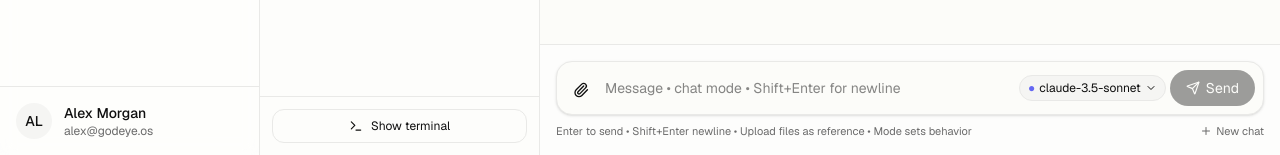
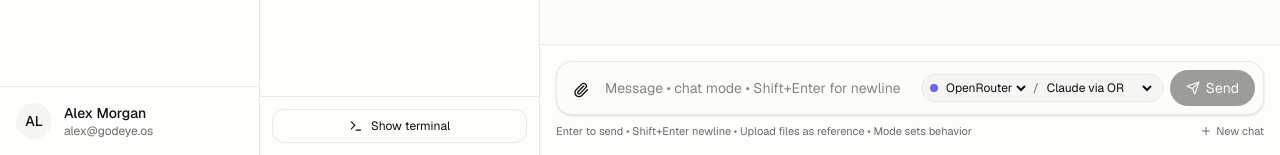
Before and after one commit to mendysam32-spec/godeye-os, a Next.js app: page /chat in a window 1280 px wide. Shown: the part 645-800 px from the top of the page. Built offline with nearby package versions, Linux system fonts and the light colour scheme.

Commit message:
fix: chat fixed viewport scroll + model selector beside Send

```diff
--- a/src/app/chat/page.tsx
+++ b/src/app/chat/page.tsx
@@ -169,10 +169,10 @@ export default function ChatPage() {
   const modelList = providerObj?.models || [];
 
   return (
-    <div className={`min-h-screen flex bg-background ${focused ? "h-screen overflow-hidden" : ""}`}>
+    <div className="h-[100dvh] h-screen flex bg-background overflow-hidden">
       {!focused && !sidebarHidden && <Sidebar />}
       {/* chats list */}
-      <aside className={`${focused ? "hidden" : "hidden lg:flex"} w-[280px] border-r bg-card/30 flex-col`}>
+      <aside className={`${focused || sidebarHidden ? "hidden" : "hidden lg:flex"} w-[280px] border-r bg-card/30 flex-col shrink-0 overflow-hidden`}>
         <div className="p-3 border-b flex items-center justify-between">
           <div className="font-semibold text-sm">Chats</div>
           <button onClick={newChat} className="inline-flex items-center gap-1.5 rounded-full bg-foreground text-background px-3 py-1.5 text-xs"><Plus className="h-3.5 w-3.5"/> New chat</button>
@@ -198,7 +198,7 @@ export default function ChatPage() {
       </aside>
 
       {/* main chat */}
-      <main className="flex-1 flex flex-col min-w-0 bg-background">
+      <main className="flex-1 flex flex-col min-w-0 bg-background min-h-0 overflow-hidden">
         {/* header */}
         <div className="h-14 border-b flex items-center gap-2 px-3 md:px-4 bg-background/80 backdrop-blur shrink-0">
           <div className="flex items-center gap-1.5 shrink-0">
@@ -239,7 +239,7 @@ export default function ChatPage() {
         </div>
 
         {/* messages */}
-        <div ref={listRef} className="flex-1 overflow-auto p-4 md:p-6 space-y-4">
+        <div ref={listRef} className="flex-1 min-h-0 overflow-y-auto p-4 md:p-6 space-y-4 overscroll-contain">
           {!activeChat || activeChat.messages.length===0 ? (
             <div className="max-w-2xl mx-auto text-center py-16">
               <div className="inline-flex items-center gap-2 rounded-full border px-3 py-1 text-xs"><span className="h-2 w-2 rounded-full bg-emerald-500"/> GodEye OS • {mode} mode • {providerObj?.name}</div>
@@ -299,15 +299,21 @@ export default function ChatPage() {
               <button onClick={()=>fileRef.current?.click()} className="p-2 rounded-xl hover:bg-muted shrink-0" title="Upload images/files"><Paperclip className="h-4 w-4"/></button>
               <input ref={fileRef} type="file" multiple accept="image/*,.txt,.md,.json,.csv,.pdf" className="hidden" onChange={handleFiles}/>
               <textarea value={input} onChange={e=>setInput(e.target.value)} onKeyDown={e=>{ if(e.key==="Enter" && !e.shiftKey){ e.preventDefault(); if(!running) send(); }}} placeholder={`Message • ${mode} mode • Shift+Enter for newline`} rows={1} className="flex-1 bg-transparent outline-none text-sm resize-none py-2 max-h-32"/>
-              <div className="flex items-center gap-1 shrink-0">
-                <div className="hidden md:flex items-center gap-1 rounded-full border bg-muted px-2 py-1 text-xs">
-                  <span style={{color: providerObj?.color}}>●</span> {model.split("/").pop()}
-                  <ChevronDown className="h-3 w-3"/>
+              <div className="flex items-center gap-1 sm:gap-1.5 shrink-0">
+                <div className="flex items-center gap-1 rounded-full border bg-muted px-1.5 sm:px-2 py-1 text-xs">
+                  <span className="h-2 w-2 rounded-full shrink-0" style={{background: providerObj?.color}}/>
+                  <select value={provider} onChange={e=>{ const pid=e.target.value as any; const prov=PROVIDERS.find(p=>p.id===pid); setProvider(pid); if(prov?.models[0]) setModel(prov.models[0].id); }} className="bg-transparent text-xs outline-none max-w-[85px] sm:max-w-[120px] cursor-pointer">
+                    {PROVIDERS.map(p=><option key={p.id} value={p.id}>{p.name}</option>)}
+                  </select>
+                  <span className="text-muted-foreground hidden sm:inline">/</span>
+                  <select value={model} onChange={e=>setModel(e.target.value)} className="bg-transparent text-xs outline-none max-w-[95px] sm:max-w-[150px] cursor-pointer">
+                    {modelList.map(m=><option key={m.id} value={m.id}>{m.name}</option>)}
+                  </select>
                 </div>
                 {running ? (
-                  <button onClick={stop} className="inline-flex items-center gap-1.5 rounded-full bg-red-600 text-white px-4 py-2 text-sm"><Square className="h-3.5 w-3.5 fill-white"/> Stop</button>
+                  <button onClick={stop} className="inline-flex items-center gap-1.5 rounded-full bg-red-600 text-white px-3 sm:px-4 py-2 text-sm shrink-0"><Square className="h-3.5 w-3.5 fill-white"/><span className="hidden sm:inline">Stop</span></button>
                 ) : (
-                  <button onClick={send} disabled={!input.trim() && files.length===0} className="inline-flex items-center gap-1.5 rounded-full bg-foreground text-background px-4 py-2 text-sm disabled:opacity-40"><Send className="h-3.5 w-3.5"/> Send</button>
+                  <button onClick={send} disabled={!input.trim() && files.length===0} className="inline-flex items-center gap-1.5 rounded-full bg-foreground text-background px-3 sm:px-4 py-2 text-sm disabled:opacity-40 shrink-0"><Send className="h-3.5 w-3.5"/><span className="hidden sm:inline">Send</span></button>
                 )}
               </div>
             </div>
```
